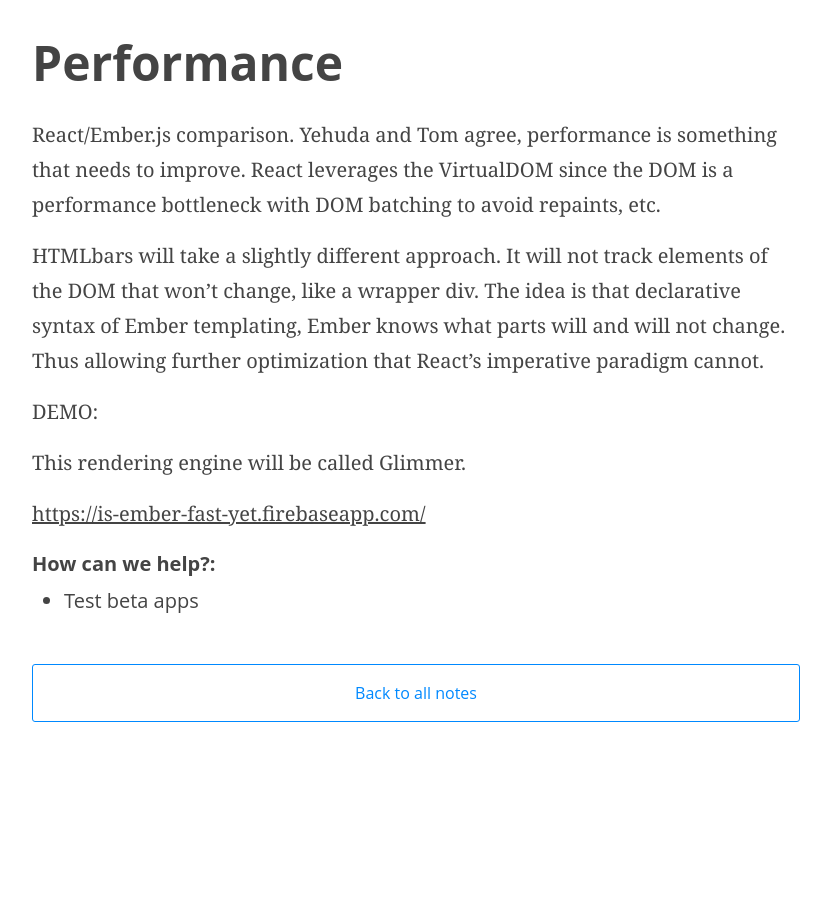
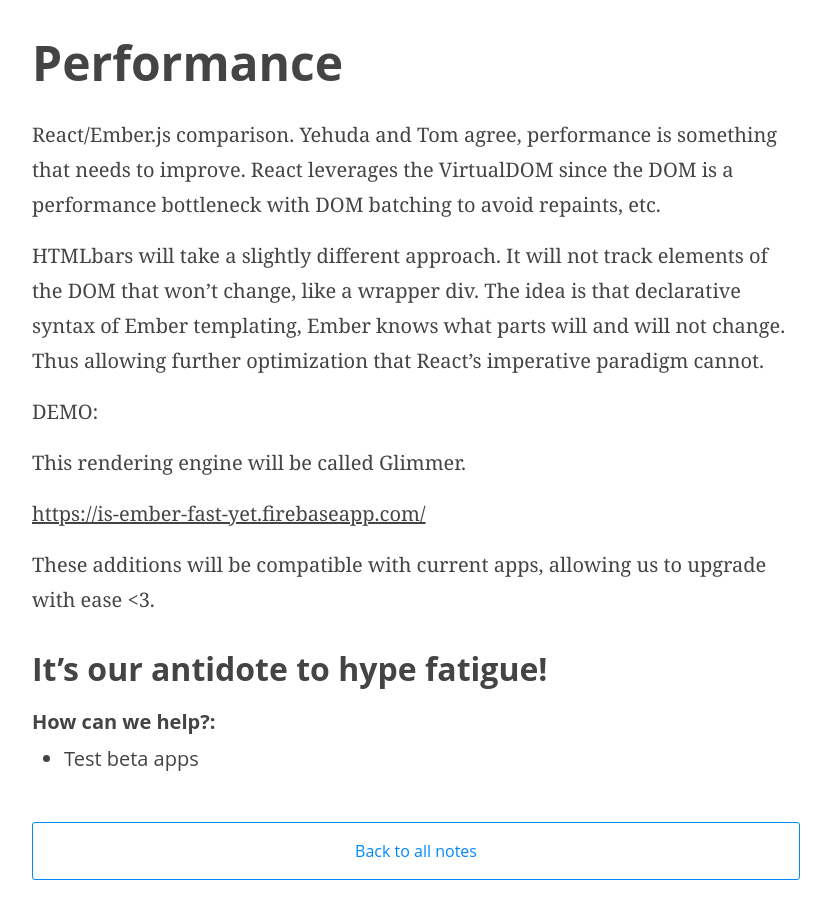
Before and after one commit to johno/emberconf2015-notes, a Jekyll site: the page built from _posts/2015-03-03-keynote.markdown, in a window 1280 px wide and 900 px high, scrolled down 1105 px. Shown: the whole window, without its empty margins (224-1055 px from the left). Built offline with Jekyll 4.4.1, drawn with Linux system fonts in a browser that asks for light colours; before the commit the page ends 1847 px from its top, so only the background shows below that.

Commit message:
Last of keynotes

```diff
--- a/_posts/2015-03-03-keynote.markdown
+++ b/_posts/2015-03-03-keynote.markdown
@@ -50,6 +50,10 @@
 
 <https://is-ember-fast-yet.firebaseapp.com/>
 
+These additions will be compatible with current apps, allowing us to upgrade with ease <3.
+
+# It's our antidote to hype fatigue!
+
 #### How can we help?:
 
 * Test beta apps
```
